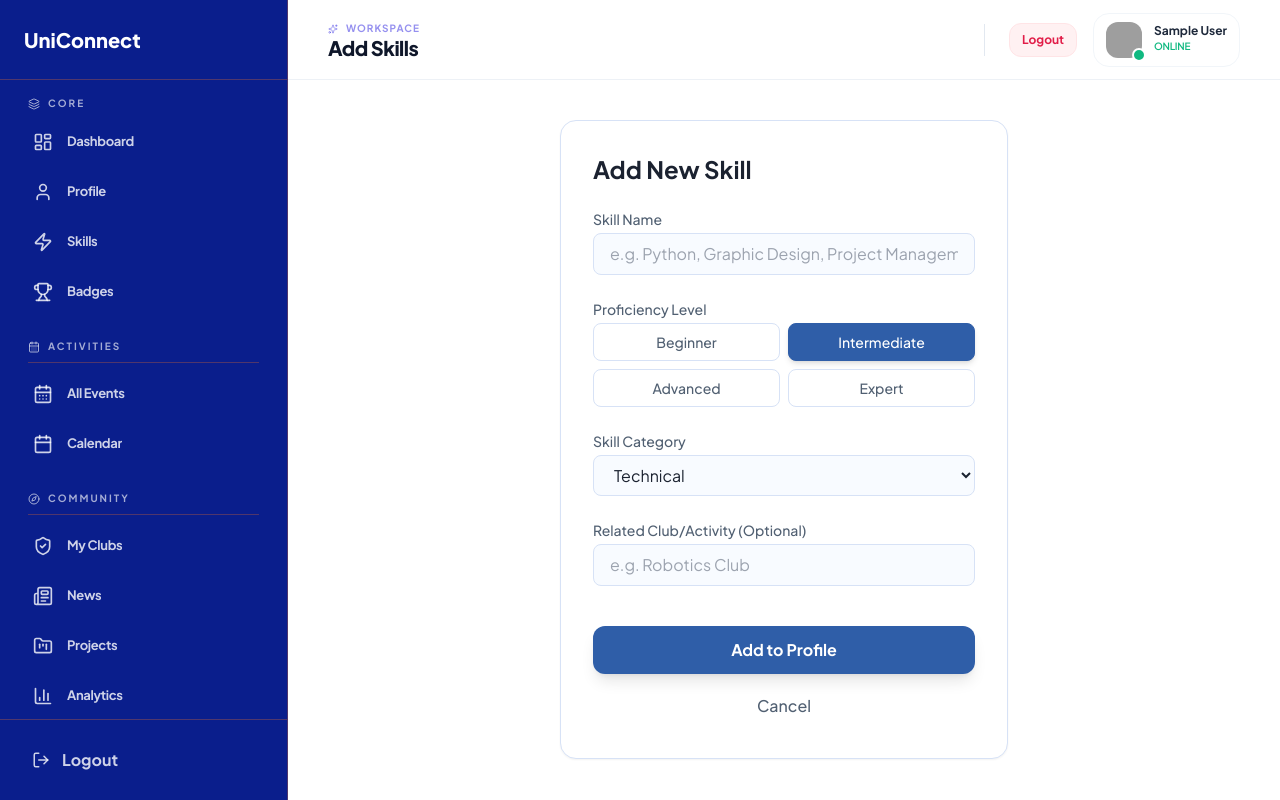
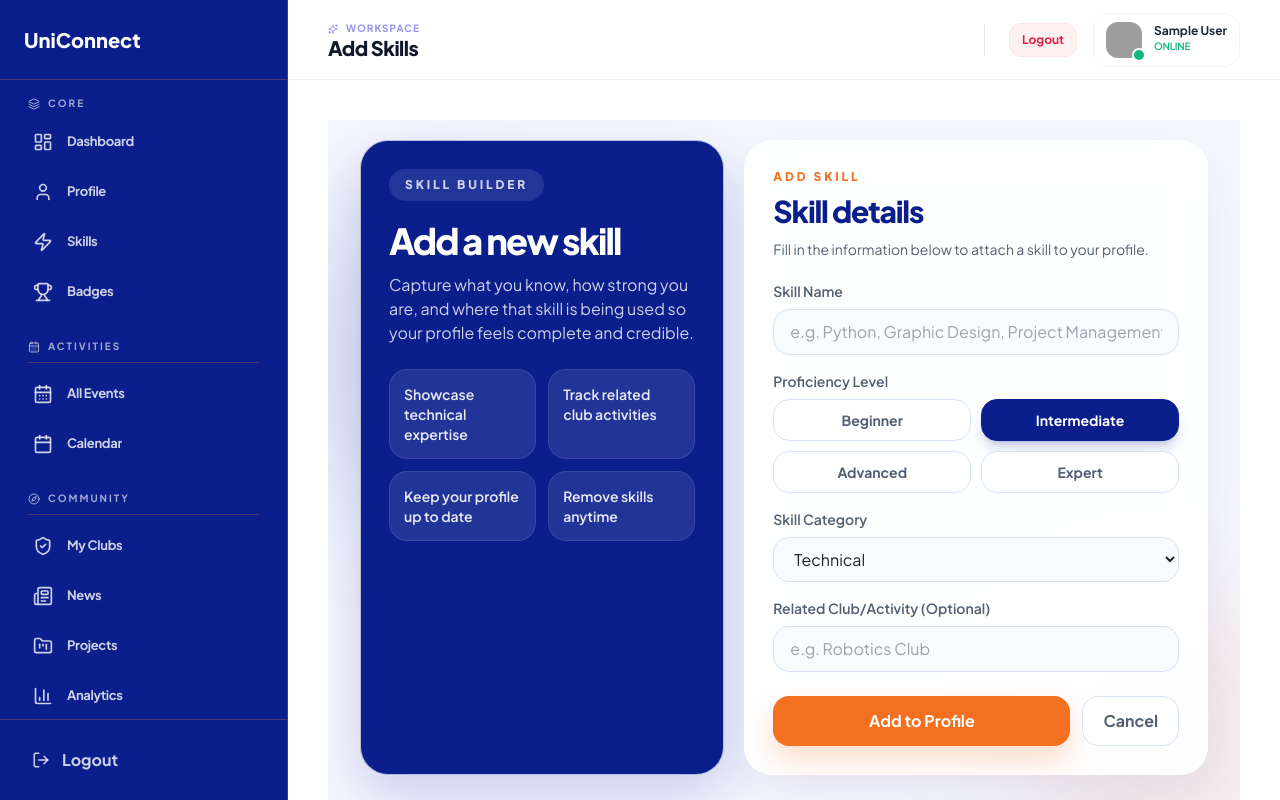
Before and after one commit to KaveeshaEkanayaka01/UniConnect, a React (Vite) app in the folder frontend/: page /skills/add in a window 1280 px wide. Built offline with nearby package versions, Linux system fonts and the light colour scheme; no server answers; sample sign-in values are in the browser's storage; grey boxes are pictures that could not be loaded; a web font is replaced by a local one.

Commit message:
fixed the skill pages

```diff
--- a/frontend/src/components/AddSkillsPage.jsx
+++ b/frontend/src/components/AddSkillsPage.jsx
@@ -37,37 +37,78 @@ const AddSkillPage  = () => {
   };
 
   return (
-    <div className="max-w-md mx-auto animate-in zoom-in duration-300">
-      <div className="bg-white p-8 rounded-2xl shadow-sm border border-[#d7e2f6]">
-        <h1 className="text-2xl font-bold mb-6 text-[#1b2230]">Add New Skill</h1>
+    <div className="relative min-h-screen overflow-hidden bg-[#f6f8ff] px-4 py-5 sm:px-6 lg:px-8">
+      <div className="absolute left-[-4rem] top-24 h-72 w-72 rounded-full bg-[#0a1e8c]/10 blur-3xl" />
+      <div className="absolute right-[-4rem] bottom-12 h-72 w-72 rounded-full bg-[#f37021]/10 blur-3xl" />
 
-        <form onSubmit={handleSubmit} className="space-y-6">
-          {error && <p className="text-sm text-red-600">{error}</p>}
+      <div className="relative mx-auto grid max-w-4xl gap-5 lg:grid-cols-[0.88fr_1.12fr]">
+        <section className="overflow-hidden rounded-[28px] border border-white/70 bg-[#0a1e8c] p-7 text-white shadow-[0_20px_55px_rgba(10,30,140,0.20)]">
+          <div className="inline-flex items-center rounded-full bg-white/10 px-4 py-2 text-xs font-black uppercase tracking-[0.24em] text-white/80">
+            Skill Builder
+          </div>
+
+          <h1 className="mt-5 text-3xl font-black tracking-[-0.05em] sm:text-4xl">
+            Add a new skill
+          </h1>
+
+          <p className="mt-3 max-w-md text-sm leading-6 text-white/80 sm:text-base">
+            Capture what you know, how strong you are, and where that skill is being used so your profile feels complete and credible.
+          </p>
+
+          <div className="mt-6 grid gap-3 sm:grid-cols-2">
+            {[
+              'Showcase technical expertise',
+              'Track related club activities',
+              'Keep your profile up to date',
+              'Remove skills anytime'
+            ].map((item) => (
+              <div key={item} className="rounded-[18px] border border-white/10 bg-white/10 p-3.5 backdrop-blur-sm">
+                <p className="text-sm font-semibold text-white/90">{item}</p>
+              </div>
+            ))}
+          </div>
+        </section>
+
+        <section className="rounded-[28px] border border-white/70 bg-white/90 p-5 shadow-[0_20px_55px_rgba(10,30,140,0.08)] backdrop-blur-xl sm:p-7">
+          <div className="mb-5">
+            <p className="text-xs font-black uppercase tracking-[0.24em] text-[#f37021]">
+              Add skill
+            </p>
+            <h2 className="mt-2 text-2xl font-black tracking-[-0.04em] text-[#0a1e8c] sm:text-3xl">
+              Skill details
+            </h2>
+            <p className="mt-2 text-sm leading-6 text-[#516072]">
+              Fill in the information below to attach a skill to your profile.
+            </p>
+          </div>
+
+          <form onSubmit={handleSubmit} className="space-y-4">
+            {error && <p className="rounded-2xl border border-red-200 bg-red-50 px-4 py-2.5 text-sm text-red-700">{error}</p>}
 
             <div>
-            <label className="block text-sm font-medium text-[#516072] mb-1">Skill Name</label>
+              <label className="mb-2 block text-sm font-semibold text-[#516072]">Skill Name</label>
               <input
                 type="text"
                 placeholder="e.g. Python, Graphic Design, Project Management"
                 value={skillName}
                 onChange={(e) => setSkillName(e.target.value)}
-              className="w-full border border-[#d7e2f6] bg-[#f8fbff] text-[#1b2230] rounded-lg px-4 py-2 focus:ring-2 focus:ring-[#2f5ea8] focus:border-[#2f5ea8] outline-none"
+                className="w-full rounded-2xl border border-[#d7e2f6] bg-[#f8fbff] px-4 py-2.5 text-[#1b2230] outline-none transition focus:border-[#0a1e8c] focus:bg-white focus:ring-4 focus:ring-[#0a1e8c]/10"
                 required
               />
             </div>
 
             <div>
-            <label className="block text-sm font-medium text-[#516072] mb-1">Proficiency Level</label>
-            <div className="grid grid-cols-2 gap-2">
+              <label className="mb-2 block text-sm font-semibold text-[#516072]">Proficiency Level</label>
+              <div className="grid grid-cols-2 gap-2.5">
                 {['Beginner', 'Intermediate', 'Advanced', 'Expert'].map(level => (
                   <button
                     key={level}
                     type="button"
                     onClick={() => setProficiency(level)}
-                  className={`py-2 text-sm font-medium rounded-lg border transition-all ${
+                    className={`rounded-2xl border px-4 py-2.5 text-sm font-bold transition-all ${
                       proficiency === level
-                      ? 'bg-[#2f5ea8] border-[#2f5ea8] text-white shadow-md'
-                      : 'bg-white border-[#d7e2f6] text-[#516072] hover:bg-[#eef4ff]'
+                        ? 'border-[#0a1e8c] bg-[#0a1e8c] text-white shadow-lg shadow-[#0a1e8c]/20'
+                        : 'border-[#d7e2f6] bg-white text-[#516072] hover:border-[#0a1e8c]/25 hover:bg-[#f5f8ff]'
                     }`}
                   >
                     {level}
@@ -77,11 +118,11 @@ const AddSkillPage  = () => {
             </div>
 
             <div>
-            <label className="block text-sm font-medium text-[#516072] mb-1">Skill Category</label>
+              <label className="mb-2 block text-sm font-semibold text-[#516072]">Skill Category</label>
               <select
                 value={category}
                 onChange={(e) => setCategory(e.target.value)}
-              className="w-full border border-[#d7e2f6] bg-[#f8fbff] text-[#1b2230] rounded-lg px-4 py-2 focus:ring-2 focus:ring-[#2f5ea8] focus:border-[#2f5ea8] outline-none"
+                className="w-full rounded-2xl border border-[#d7e2f6] bg-[#f8fbff] px-4 py-2.5 text-[#1b2230] outline-none transition focus:border-[#0a1e8c] focus:bg-white focus:ring-4 focus:ring-[#0a1e8c]/10"
               >
                 <option value="TECHNICAL">Technical</option>
                 <option value="SOFT_SKILL">Soft Skill</option>
@@ -91,21 +132,21 @@ const AddSkillPage  = () => {
             </div>
 
             <div>
-            <label className="block text-sm font-medium text-[#516072] mb-1">Related Club/Activity (Optional)</label>
+              <label className="mb-2 block text-sm font-semibold text-[#516072]">Related Club/Activity (Optional)</label>
               <input
                 type="text"
                 placeholder="e.g. Robotics Club"
                 value={relatedActivity}
                 onChange={(e) => setRelatedActivity(e.target.value)}
-              className="w-full border border-[#d7e2f6] bg-[#f8fbff] text-[#1b2230] rounded-lg px-4 py-2 focus:ring-2 focus:ring-[#2f5ea8] focus:border-[#2f5ea8] outline-none"
+                className="w-full rounded-2xl border border-[#d7e2f6] bg-[#f8fbff] px-4 py-2.5 text-[#1b2230] outline-none transition focus:border-[#0a1e8c] focus:bg-white focus:ring-4 focus:ring-[#0a1e8c]/10"
               />
             </div>
 
-          <div className="flex flex-col space-y-3 pt-4">
+            <div className="flex flex-col gap-3 pt-2 sm:flex-row">
               <button
                 type="submit"
                 disabled={loading}
-              className="w-full py-3 bg-[#2f5ea8] text-white rounded-xl font-bold shadow-lg hover:bg-[#3a6dbc] transition disabled:opacity-60"
+                className="flex-1 rounded-2xl bg-[#f37021] px-5 py-3 font-bold text-white shadow-[0_14px_28px_rgba(243,112,33,0.24)] transition hover:-translate-y-0.5 hover:bg-[#e86619] disabled:cursor-not-allowed disabled:opacity-60"
               >
                 {loading ? 'Adding...' : 'Add to Profile'}
               </button>
@@ -113,12 +154,13 @@ const AddSkillPage  = () => {
               <button
                 type="button"
                 onClick={() => navigate('/skills')}
-              className="w-full py-2 text-[#516072] hover:text-[#1b2230] font-medium"
+                className="rounded-2xl border border-[#d7e2f6] bg-white px-5 py-3 font-bold text-[#516072] transition hover:border-[#0a1e8c]/25 hover:bg-[#f5f8ff] hover:text-[#0a1e8c]"
               >
                 Cancel
               </button>
             </div>
           </form>
+        </section>
       </div>
     </div>
   );
--- a/frontend/src/components/SkillListPage.jsx
+++ b/frontend/src/components/SkillListPage.jsx
@@ -65,6 +65,25 @@ const SkillsListPage  = () => {
   }, []);
 
   const renderedSkills = useMemo(() => skillRows || [], [skillRows]);
+  const skillStats = useMemo(() => {
+    const total = renderedSkills.length;
+    const advancedCount = renderedSkills.filter((skill) =>
+      ['Advanced', 'Expert'].includes(skill.proficiency)
+    ).length;
+    const categories = new Set(
+      renderedSkills.map((skill) => skill.category || 'Uncategorized')
+    ).size;
+
+    return { total, advancedCount, categories };
+  }, [renderedSkills]);
+
+  const getProficiencyTone = (level = '') => {
+    const normalized = String(level).toLowerCase();
+    if (normalized === 'expert') return 'bg-emerald-50 text-emerald-700 border-emerald-200';
+    if (normalized === 'advanced') return 'bg-sky-50 text-sky-700 border-sky-200';
+    if (normalized === 'intermediate') return 'bg-amber-50 text-amber-700 border-amber-200';
+    return 'bg-slate-50 text-slate-700 border-slate-200';
+  };
 
   const handleRemove = async (skillId) => {
     try {
@@ -81,91 +100,129 @@ const SkillsListPage  = () => {
     }
   };
 
+
 return (
-  <div className="max-w-4xl mx-auto space-y-6 bg-[#ffffff] min-h-screen p-4">
+  <div className="relative min-h-screen overflow-hidden bg-[#f6f8ff] px-4 py-6 sm:px-6 lg:px-8">
+    <div className="absolute left-[-4rem] top-20 h-72 w-72 rounded-full bg-[#0a1e8c]/10 blur-3xl" />
+    <div className="absolute right-[-5rem] bottom-10 h-80 w-80 rounded-full bg-[#f37021]/10 blur-3xl" />
 
-    {/* Header */}
-    <div className="flex items-center justify-between">
-      <h1 className="text-2xl font-black text-[#0a1e8c]">Skill Management</h1>
-
+    <div className="relative mx-auto max-w-6xl space-y-6">
+      <section className="overflow-hidden rounded-[32px] border border-white/70 bg-white/90 p-6 shadow-[0_24px_70px_rgba(10,30,140,0.08)] backdrop-blur-xl sm:p-8">
+        <div className="flex flex-col gap-6 lg:flex-row lg:items-end lg:justify-between">
           <Link
             to="/skills/add"
-        className="px-4 py-2 bg-[#f37021] text-white font-bold rounded-lg hover:bg-[#d85f1b] transition"
+            className="inline-flex items-center justify-center rounded-2xl border border-[#f37021]/20 bg-[#f37021] px-5 py-3.5 text-sm font-bold text-white transition hover:bg-[#e86619]"
           >
             Add New Skill
           </Link>
         </div>
 
-    {/* Card */}
-    <div className="bg-white rounded-2xl shadow-sm border border-[#0a1e8c]/20 overflow-hidden">
+        <div className="mt-6 grid gap-4 sm:grid-cols-3">
+          <div className="rounded-3xl border border-[#0a1e8c]/10 bg-[#f5f8ff] p-4">
+            <p className="text-xs font-black uppercase tracking-widest text-[#4a5b86]">Total Skills</p>
+            <p className="mt-2 text-3xl font-black text-[#0a1e8c]">{skillStats.total}</p>
+          </div>
+          <div className="rounded-3xl border border-[#0a1e8c]/10 bg-[#f5f8ff] p-4">
+            <p className="text-xs font-black uppercase tracking-widest text-[#4a5b86]">Advanced + Expert</p>
+            <p className="mt-2 text-3xl font-black text-[#0a1e8c]">{skillStats.advancedCount}</p>
+          </div>
+          <div className="rounded-3xl border border-[#0a1e8c]/10 bg-[#f5f8ff] p-4">
+            <p className="text-xs font-black uppercase tracking-widest text-[#4a5b86]">Categories</p>
+            <p className="mt-2 text-3xl font-black text-[#0a1e8c]">{skillStats.categories}</p>
+          </div>
+        </div>
+      </section>
 
-      <div className="p-6 border-b border-[#0a1e8c]/10 bg-[#f5f8ff]">
-        <p className="text-[#4a5b86] text-sm font-medium">
-          Manage and showcase the professional and technical skills you've acquired during your university activities.
+      {error && (
+        <div className="rounded-2xl border border-red-200 bg-red-50 px-4 py-3 text-sm font-medium text-red-700">
+          {error}
+        </div>
+      )}
+
+      <section className="overflow-hidden rounded-[32px] border border-[#0a1e8c]/12 bg-white shadow-[0_24px_70px_rgba(10,30,140,0.08)]">
+        <div className="border-b border-[#0a1e8c]/10 bg-[#f8fbff] px-6 py-5 sm:px-8">
+          <p className="text-sm font-semibold text-[#4a5b86]">
+            Manage and showcase the professional and technical skills you’ve acquired during your university activities.
           </p>
-
-        {error && <p className="text-red-600 mt-2">{error}</p>}
         </div>
 
-      <ul className="divide-y divide-[#0a1e8c]/10">
-        {!loading &&
-          renderedSkills.map((skill, index) => {
+        <div className="p-4 sm:p-6">
+          {loading ? (
+            <div className="flex items-center justify-center py-16 text-[#4a5b86]">
+              <p className="font-medium">Loading skills...</p>
+            </div>
+          ) : renderedSkills.length === 0 ? (
+            <div className="rounded-[28px] border border-dashed border-[#0a1e8c]/15 bg-[#f8fbff] px-6 py-14 text-center">
+              <div className="mx-auto mb-4 flex h-16 w-16 items-center justify-center rounded-2xl bg-white text-3xl shadow-sm">
+                ✨
+              </div>
+              <h2 className="text-2xl font-black text-[#0a1e8c]">No skills added yet</h2>
+              <p className="mx-auto mt-3 max-w-md text-sm leading-6 text-[#516072]">
+                Add your first skill to build a stronger profile and highlight what you can do best.
+              </p>
+              <Link
+                to="/skills/add"
+                className="mt-6 inline-flex items-center rounded-2xl bg-[#0a1e8c] px-5 py-3 text-sm font-bold text-white transition hover:bg-[#081770]"
+              >
+                Add a skill
+              </Link>
+            </div>
+          ) : (
+            <div className="grid gap-4">
+              {renderedSkills.map((skill, index) => {
                 const resolvedSkillId = skill?.id || '';
                 const skillLabel = skill?.name;
 
                 return (
-              <li
+                  <article
                     key={resolvedSkillId || skillLabel || index}
-                className="p-6 flex items-center justify-between hover:bg-[#f5f8ff] transition group"
+                    className="group rounded-[24px] border border-[#0a1e8c]/12 bg-white p-4 shadow-sm transition hover:-translate-y-0.5 hover:shadow-[0_16px_32px_rgba(10,30,140,0.08)]"
                   >
-                <div className="flex items-center space-x-4">
-
-                  {/* Number Badge */}
-                  <div className="w-10 h-10 rounded-lg bg-[#f5f8ff] flex items-center justify-center text-[#0a1e8c] font-bold border border-[#0a1e8c]/20">
+                    <div className="flex flex-col gap-3 sm:flex-row sm:items-start sm:justify-between">
+                      <div className="flex items-start gap-3">
+                        <div className="flex h-10 w-10 shrink-0 items-center justify-center rounded-2xl border border-[#0a1e8c]/15 bg-[#f5f8ff] text-base font-black text-[#0a1e8c]">
                           {index + 1}
                         </div>
 
                         <div>
-                    <h3 className="font-black text-[#0a1e8c]">
+                          <h3 className="text-lg font-black text-[#0a1e8c] sm:text-xl">
                             {skillLabel || 'Unknown Skill'}
                           </h3>
 
-                    <p className="text-xs text-[#4a5b86]">
-                      {skill?.category ? `${skill.category.replace('_', ' ')} • ` : ''}
+                          <div className="mt-2 flex flex-wrap gap-2">
+                            <span className={`rounded-full border px-2.5 py-0.5 text-[11px] font-bold ${getProficiencyTone(skill?.proficiency)}`}>
                               {skill?.proficiency || 'Intermediate'}
-                      {skill?.relatedActivity ? ` • ${skill.relatedActivity}` : ''}
+                            </span>
+                            {skill?.category && (
+                              <span className="rounded-full border border-[#0a1e8c]/15 bg-[#f8fbff] px-2.5 py-0.5 text-[11px] font-bold text-[#4a5b86]">
+                                {skill.category.replace('_', ' ')}
+                              </span>
+                            )}
+                          </div>
+
+                          {skill?.relatedActivity && (
+                            <p className="mt-2 text-sm leading-5 text-[#516072]">
+                              <span className="font-semibold text-[#0a1e8c]">Linked activity:</span> {skill.relatedActivity}
                             </p>
+                          )}
                         </div>
                       </div>
 
-                {/* Actions */}
-                <div className="flex items-center space-x-3 opacity-0 group-hover:opacity-100 transition">
                       <button
                         onClick={() => handleRemove(resolvedSkillId)}
                         disabled={!resolvedSkillId || removingId === resolvedSkillId}
-                    className="text-sm text-[#f37021] font-bold hover:underline disabled:opacity-60"
+                        className="inline-flex items-center justify-center rounded-2xl border border-[#f37021]/25 bg-[#fff4ec] px-3.5 py-2 text-sm font-bold text-[#f37021] transition hover:bg-[#ffe9db] disabled:cursor-not-allowed disabled:opacity-60"
                       >
                         {removingId === resolvedSkillId ? 'Removing...' : 'Remove'}
                       </button>
                     </div>
-              </li>
+                  </article>
                 );
               })}
-
-        {!loading && renderedSkills.length === 0 && (
-          <li className="p-12 text-center">
-            <p className="text-[#6b7bb5] font-medium">
-              No skills added yet. Start by adding one!
-            </p>
-          </li>
+            </div>
           )}
-
-        {loading && (
-          <li className="p-12 text-center">
-            <p className="text-[#6b7bb5] font-medium">Loading skills...</p>
-          </li>
-        )}
-      </ul>
+        </div>
+      </section>
     </div>
   </div>
 );
```
Lines whose indentation alone changed are shown as unchanged.
